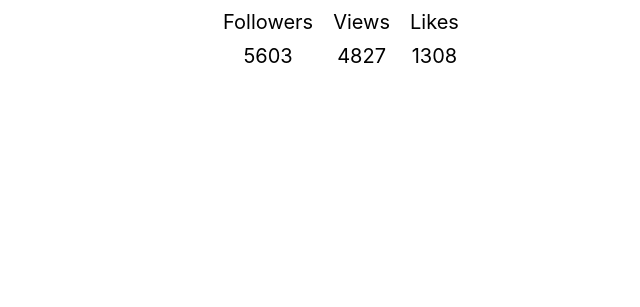
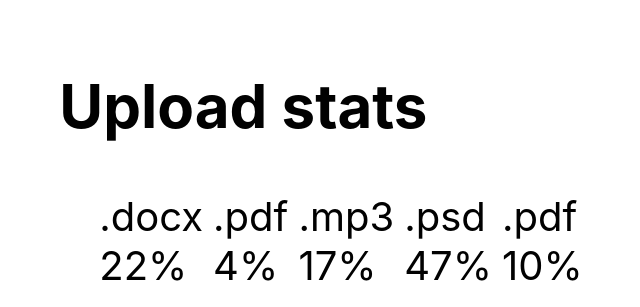
Before and after one commit to DawidCzyzewski/goit-react-hw-01-components, a React (Create React App) app: page / in a window 1280 px wide. Shown: the part 645-952 px from the top of the page, without its empty margins (319-959 px from the left). Before the commit the page ends 800 px from the top, so only its background shows below. Built offline with nearby package versions, Linux system fonts and the light colour scheme.

Commit message:
feat/ template of 2. task
Created template of second task: Statistics. Need to be stylized

```diff
--- a/src/components/App.jsx
+++ b/src/components/App.jsx
@@ -1,13 +1,20 @@
 // Import Profile data
 import Profile from './Profile/Profile';
+import Statistics from './Statistics/Statistics';
+import FriendList from './FriendList/FriendList';
+
+// Import data files
 import user from '../data/user.json';
+import data from '../data/data.json';
+import friends from 'path/to/friends.json';
 
 export const App = () => {
   return (
     <div
       style={{
-        height: '100vh',
+        // height: '100vh',
         display: 'flex',
+        flexDirection: 'column',
         justifyContent: 'center',
         alignItems: 'center',
         fontSize: 40,
@@ -21,6 +28,9 @@ export const App = () => {
         avatar={user.avatar}
         stats={user.stats}
       />
+      <Statistics title="Upload stats" stats={data} />
+      <Statistics stats={data} />
+      <FriendList friends={friends} />
     </div>
   );
 };
--- a/src/components/Profile/Profile.jsx
+++ b/src/components/Profile/Profile.jsx
@@ -4,7 +4,7 @@ import css from './Profile.module.css';
 
 // TODO: styles CSS
 
-// Template of created by input data:
+// Template of data created by input:
 const Profile = ({ username, tag, location, avatar, stats }) => {
   return (
     <div className={css.profile}>
@@ -33,6 +33,14 @@ const Profile = ({ username, tag, location, avatar, stats }) => {
   );
 };
 
+// TODO:
+// Add default props to include if no data:
+Profile.defaultProps = {
+  username: 'No username',
+  location: 'No location',
+  avatar: 'https://cdn-icons-png.flaticon.com/512/1077/1077114.png',
+};
+
 // Default expected proptypes of data:
 Profile.propTypes = {
   username: PropTypes.string.isRequired,
@@ -46,4 +54,5 @@ Profile.propTypes = {
   }),
 };
 
+// exporting file to could use in other
 export default Profile;
--- /dev/null
+++ b/src/components/Statistics/Statistics.jsx
@@ -0,0 +1,44 @@
+// Import necessary elements
+import PropTypes from 'prop-types';
+import css from './Statistics.module.css';
+
+// TODO: Styles
+
+// Template of data created by input:
+const Statistics = ({ title, stats }) => {
+  return (
+    <section className={css.statistics}>
+      {title && <h2 className={css.title}>{title}</h2>}
+      <ul className={css.statList}>
+        {stats.map(object => {
+          return (
+            <li className={css.item} key={object.id}>
+              <span className={css.label}>{object.label}</span>
+              <span className={css.percentage}>{object.percentage}%</span>
+            </li>
+          );
+        })}
+      </ul>
+    </section>
+  );
+};
+
+// Default if no data:
+Statistics.defaultProps = {
+  title: undefined,
+};
+
+// Default expected proptypes of data. In stats I need array of objects
+Statistics.propTypes = {
+  title: PropTypes.string,
+  stats: PropTypes.arrayOf(
+    PropTypes.exact({
+      id: PropTypes.string.isRequired,
+      label: PropTypes.string.isRequired,
+      percentage: PropTypes.number.isRequired,
+    })
+  ),
+};
+
+// exporting file to could use in other
+export default Statistics;
--- /dev/null
+++ b/src/components/Statistics/Statistics.module.css
@@ -0,0 +1,9 @@
+.statList {
+  display: flex;
+  gap: 10px;
+  list-style: none;
+}
+.item {
+  display: flex;
+  flex-direction: column;
+}
--- /dev/null
+++ b/src/data/data.json
@@ -0,0 +1,7 @@
+[
+  { "id": "id-1", "label": ".docx", "percentage": 22 },
+  { "id": "id-2", "label": ".pdf", "percentage": 4 },
+  { "id": "id-3", "label": ".mp3", "percentage": 17 },
+  { "id": "id-4", "label": ".psd", "percentage": 47 },
+  { "id": "id-5", "label": ".pdf", "percentage": 10 }
+]
```
